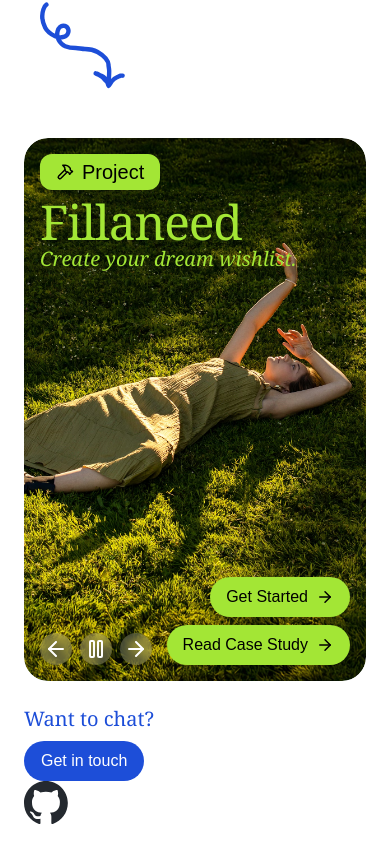
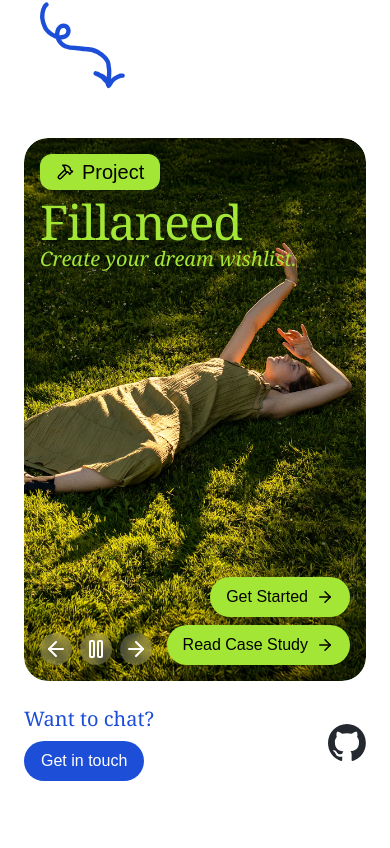
Before and after one commit to EthanGrebmeier/portfolio-5.0, a Next.js app: page / in a window 390 px wide. Shown: the part 490-1338 px from the top of the page. After the commit the page ends 1295 px from the top, so only its background shows below. Built offline with nearby package versions, Linux system fonts and the light colour scheme; a web font is replaced by a local one.

Commit message:
hardcode dimensions and fix mobile github

```diff
--- a/src/app/page.tsx
+++ b/src/app/page.tsx
@@ -76,7 +76,7 @@
         <FullscreenColumn className="relative flex w-full overflow-hidden">
           <Showcase />
         </FullscreenColumn>
-        <div className="block lg:hidden">
+        <div className="flex items-center justify-between gap-2 lg:hidden">
           <Contact />
           <div>
             <Link href="https://github.com/ethan-grebmeier">
--- a/src/components/home/contact.tsx
+++ b/src/components/home/contact.tsx
@@ -1,20 +1,16 @@
 "use client";
-import React, { useEffect, useLayoutEffect } from "react";
-import ResponsiveDialog from "../ui/responsive-dialog";
+import React, { useLayoutEffect } from "react";
+
 import { Button } from "../ui/button";
 import { AnimatePresence, motion, MotionConfig } from "framer-motion";
 import { useOnClickOutside } from "usehooks-ts";
-import useMeasure from "react-use-measure";
 import { CheckCircleIcon, LoaderCircleIcon, XIcon } from "lucide-react";
 import { useMutation } from "@tanstack/react-query";
 import { cn } from "~/helpers/cn";
-import Image from "next/image";
-import Link from "next/link";
 
 const Contact = () => {
   const [isOpen, setIsOpen] = React.useState(false);
   const contactRef = React.useRef<HTMLDivElement>(null);
-  const [wrapperRef, dimensions] = useMeasure();
   const [content, setContent] = React.useState("");
   const areaRef = React.useRef<HTMLTextAreaElement>(null);
 
@@ -50,10 +46,7 @@
   }, [isOpen]);
 
   return (
-    <div
-      ref={wrapperRef}
-      className="relative flex w-full items-center justify-between gap-2 sm:px-8 lg:px-0"
-    >
+    <div className="relative flex w-full items-center justify-between gap-2 sm:px-8 lg:px-0">
       <div className="flex flex-col gap-2">
         <p className="font-serif text-xl text-blue-700"> Want to chat? </p>
         <Button className="w-fit" onClick={() => setIsOpen(true)}>
@@ -69,7 +62,7 @@
             <motion.div
               initial={{ width: 0, height: 0, opacity: 0, filter: "blur(4px)" }}
               animate={{
-                width: dimensions.width,
+                width: 320,
                 height: 240,
                 opacity: 1,
                 filter: "blur(0px)",
@@ -202,12 +195,6 @@
       </AnimatePresence>
     </div>
   );
-
-  return (
-    <ResponsiveDialog title="Contact" trigger={<Button>Get in touch</Button>}>
-      Hey
-    </ResponsiveDialog>
-  );
 };
 
 export default Contact;
```
